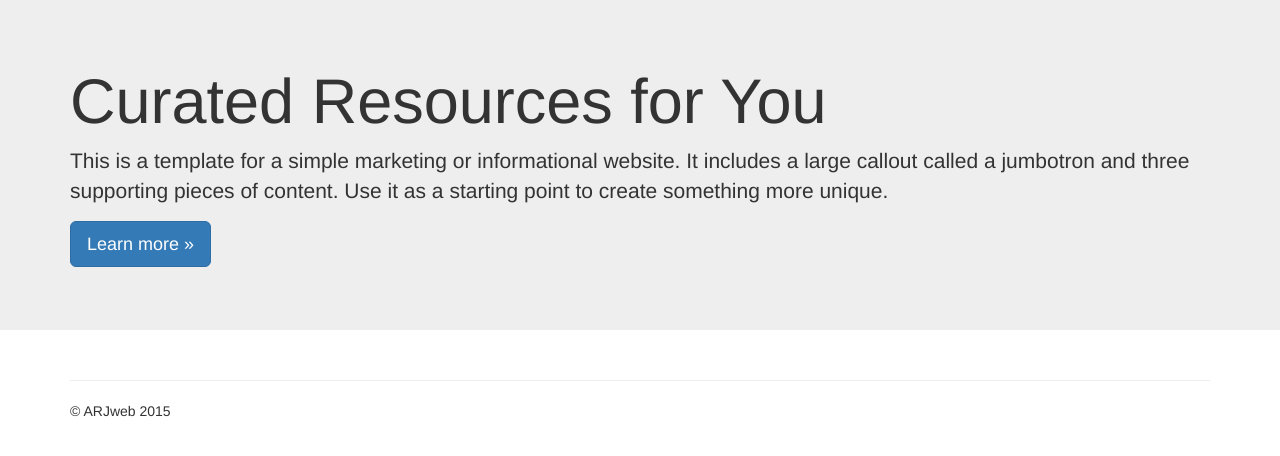
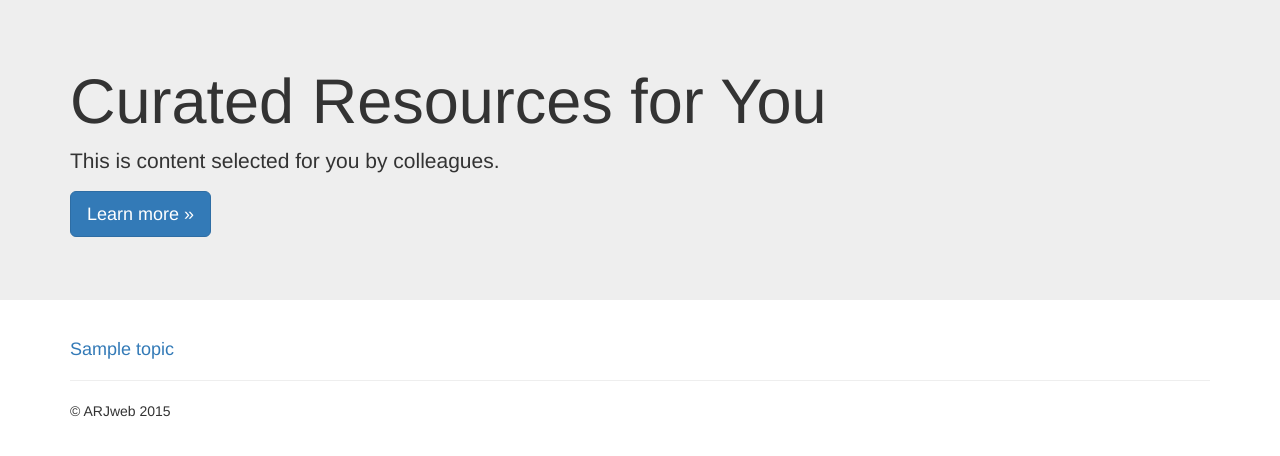
Before and after one commit to arjweb/OpenEye, a Django app: template templates/home.html in a window 1280 px wide. Shown: the part 51-507 px from the top of the page. Run offline with Django 3.2, Linux system fonts and the light colour scheme; the template is opened without the code that fills it: most values are stand-ins (such as "Sample title", 1, 10 or a date in 2020); some libraries are stand-ins or nearby versions.

Commit message:
Data from database on home page

```diff
--- a/catalogue/views.py
+++ b/catalogue/views.py
@@ -1,5 +1,8 @@
 from django.shortcuts import render
+from .models import TopicArea
+
 
 # Create your views here.
 def home(request):
-	return render(request, "home.html", {})
+    topics = TopicArea.objects.filter(active=True).order_by('name')
+    return render(request, "home.html", {'topics': topics})
--- a/openeye/urls.py
+++ b/openeye/urls.py
@@ -18,7 +18,8 @@ from django.contrib import admin
 
 urlpatterns = [
     # Pattern means ^ start $ end with nothing in between
-    url(r'^$', 'catalogue.views.home', name='home'),
+    #url(r'^$', 'catalogue.views.home', name='home'),
     # Pattern means starts admin/
+    url(r'', include('catalogue.urls')),
     url(r'^admin/', include(admin.site.urls)),
 ]
--- a/templates/home.html
+++ b/templates/home.html
@@ -39,7 +39,7 @@
     <div class="jumbotron">
       <div class="container">
         <h1>Curated Resources for You</h1>
-        <p>This is a template for a simple marketing or informational website. It includes a large callout called a jumbotron and three supporting pieces of content. Use it as a starting point to create something more unique.</p>
+        <p>This is content selected for you by colleagues.</p>
         <p><a class="btn btn-primary btn-lg" href="#" role="button">Learn more &raquo;</a></p>
       </div>
     </div>
@@ -47,6 +47,13 @@
     <div class="container">
 
  {% block content %}
+
+ 	{% for topic in topics %}
+ 		<div>
+ 			<h4><a href=""> {{ topic.name }}</a></h4>
+
+  		</div>
+ 	{% endfor %}
 
  {% endblock %}
 
```
Also changed, not shown: catalogue/urls.py (added, +10 -0 lines), db.sqlite3, 3 other files.
